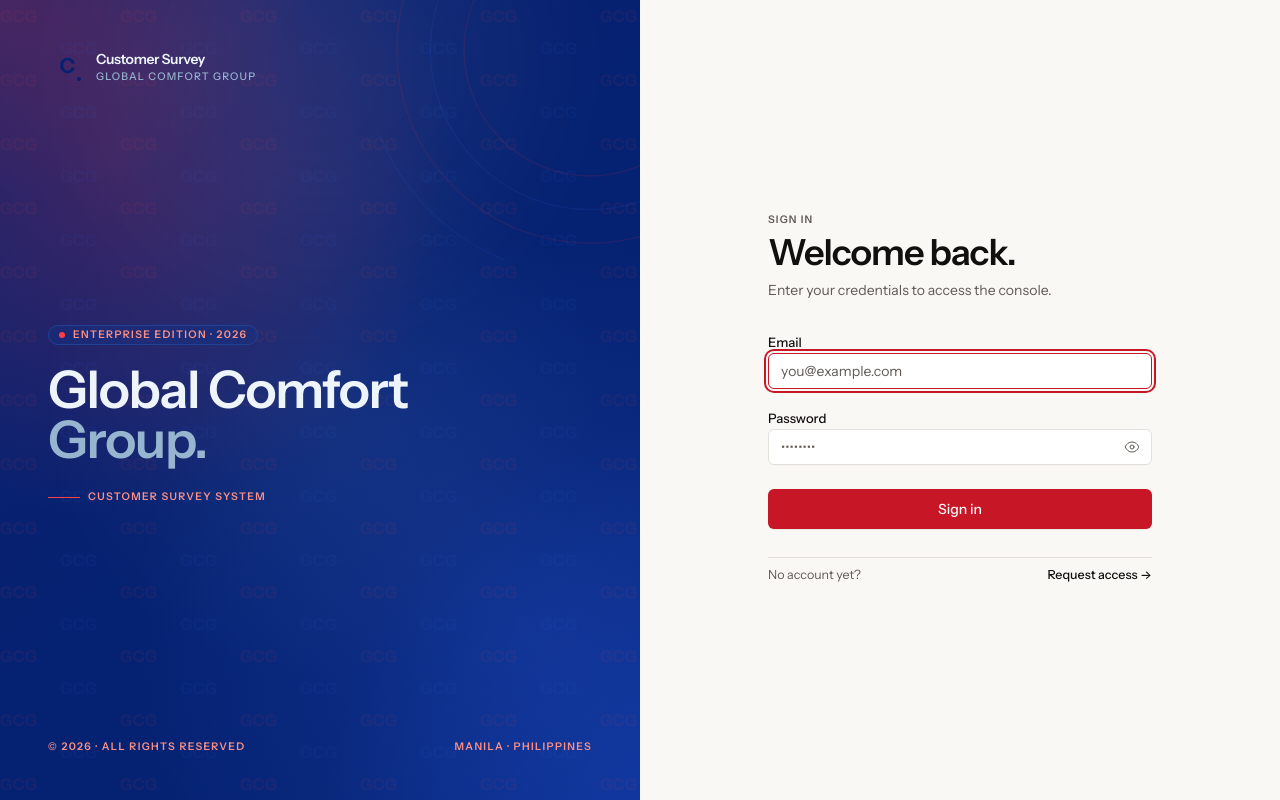
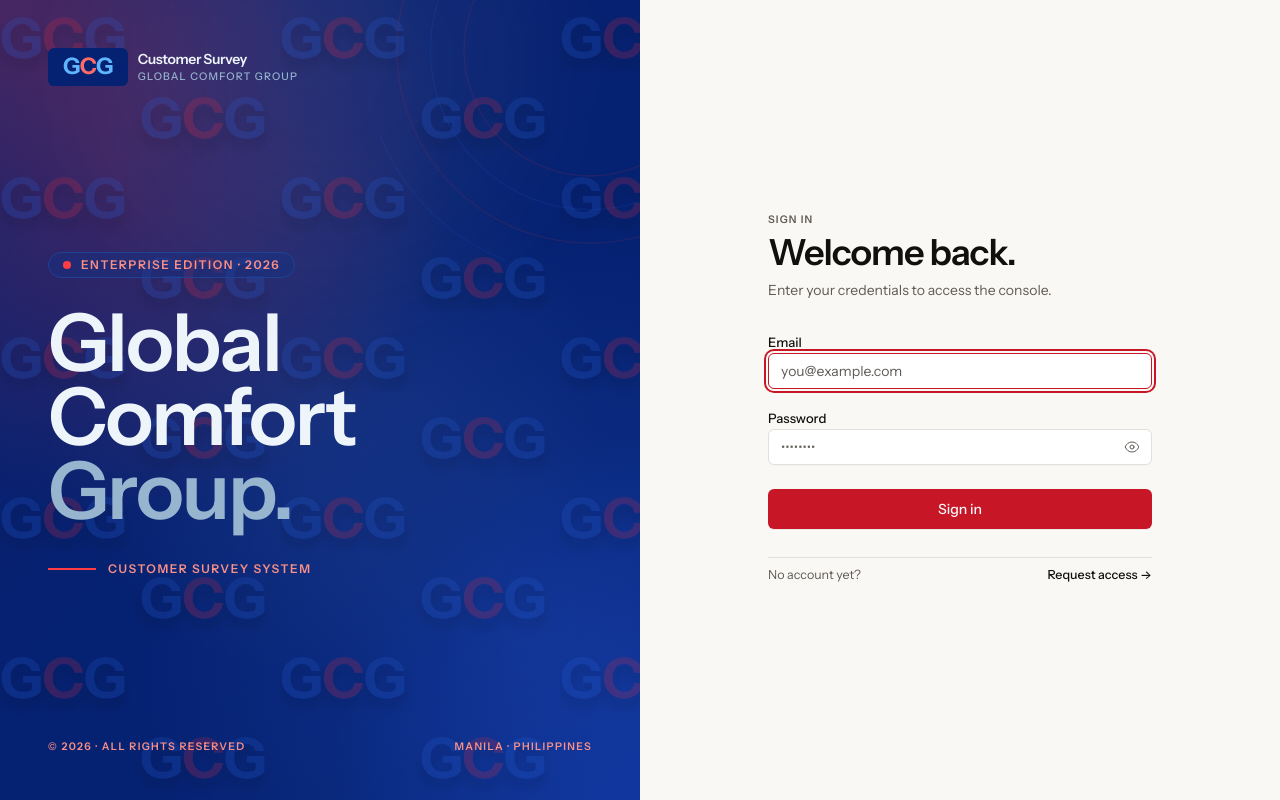
Before and after one commit to ai-officer/customer_survey_client, a React (Vite) app: page /login in a window 1280 px wide. Built offline with nearby package versions, Linux system fonts and the light colour scheme.

Commit message:
feat: dual-color GCG brand mark + faded watermark with shadow on auth hero

```diff
--- a/src/components/Layout.tsx
+++ b/src/components/Layout.tsx
@@ -411,7 +411,7 @@ export default function Layout({ children }: LayoutProps) {
                 <p className="text-[13px] font-medium text-foreground">{user?.full_name || ''}</p>
                 <p className="eyebrow">{user?.role || ''}</p>
               </div>
-              <div className="w-8 h-8 rounded-md bg-foreground text-[color:var(--sidebar-fg)] font-mono text-[11px] font-semibold flex items-center justify-center">
+              <div className="w-8 h-8 rounded-md text-[color:var(--sidebar-fg)] font-mono text-[11px] font-semibold flex items-center justify-center" style={{ background: 'var(--sidebar-bg)' }}>
                 {initials}
               </div>
             </button>
--- a/src/components/ui/auth-hero.tsx
+++ b/src/components/ui/auth-hero.tsx
@@ -40,50 +40,66 @@ export function AuthHero() {
         aria-hidden
       />
 
-      {/* Layer 2 — repeating 'gcg' wordmark texture across the panel.
-         Two staggered rows per tile (offset second row) so it reads as a
-         woven pattern rather than a stiff grid. Uses SVG <pattern> so the
-         tile resolves once and tiles across at any panel size. */}
+      {/* Layer 2 — repeating GCG watermark across the panel. Each tile renders
+         G (blue) · C (red) · G (blue) with a pronounced dual drop-shadow so the
+         letterforms feel pressed into the surface. */}
       <svg
         className="absolute inset-0 w-full h-full pointer-events-none"
         aria-hidden
       >
         <defs>
+          {/* Dual dark drop-shadow — solid colored glyphs sit above a soft
+             far shadow plus a tighter contact shadow, so the dual-color
+             letterforms feel pressed into the deep blue surface. */}
+          <filter id="gcg-emboss" x="-50%" y="-50%" width="200%" height="200%">
+            <feGaussianBlur in="SourceAlpha" stdDeviation="6" result="blur" />
+            <feOffset in="blur" dx="0" dy="9" result="shape" />
+            <feFlood floodColor="oklch(0.06 0.05 264)" floodOpacity="0.75" result="color" />
+            <feComposite in="color" in2="shape" operator="in" result="drop" />
+            <feMerge>
+              <feMergeNode in="drop" />
+              <feMergeNode in="SourceGraphic" />
+            </feMerge>
+          </filter>
           <pattern
             id="gcg-watermark"
             x="0"
             y="0"
-            width="120"
-            height="64"
+            width="280"
+            height="160"
             patternUnits="userSpaceOnUse"
           >
             <text
               x="0"
-              y="22"
+              y="58"
+              filter="url(#gcg-emboss)"
               style={{
                 fontFamily: 'var(--font-sans)',
-                fontWeight: 700,
-                fontSize: 16,
-                letterSpacing: '0.02em',
-                fill: 'oklch(0.62 0.22 25)',
-                fillOpacity: 0.07,
+                fontWeight: 800,
+                fontSize: 56,
+                letterSpacing: '-0.01em',
+                fillOpacity: 0.18,
               }}
             >
-              GCG
+              <tspan fill="oklch(0.55 0.20 264)">G</tspan>
+              <tspan fill="oklch(0.62 0.22 25)">C</tspan>
+              <tspan fill="oklch(0.55 0.20 264)">G</tspan>
             </text>
             <text
-              x="60"
-              y="54"
+              x="140"
+              y="138"
+              filter="url(#gcg-emboss)"
               style={{
                 fontFamily: 'var(--font-sans)',
-                fontWeight: 700,
-                fontSize: 16,
-                letterSpacing: '0.02em',
-                fill: 'oklch(0.55 0.20 264)',
-                fillOpacity: 0.07,
+                fontWeight: 800,
+                fontSize: 56,
+                letterSpacing: '-0.01em',
+                fillOpacity: 0.18,
               }}
             >
-              GCG
+              <tspan fill="oklch(0.55 0.20 264)">G</tspan>
+              <tspan fill="oklch(0.62 0.22 25)">C</tspan>
+              <tspan fill="oklch(0.55 0.20 264)">G</tspan>
             </text>
           </pattern>
         </defs>
@@ -118,35 +134,35 @@ export function AuthHero() {
       </div>
 
       {/* Content — center wordmark composition */}
-      <div className="relative flex flex-col items-start gap-5 max-w-md">
+      <div className="relative flex flex-col items-start gap-7 max-w-2xl">
         {/* small banner strip */}
-        <div className="inline-flex items-center gap-2 px-2.5 py-1 rounded-full border border-[color:var(--sidebar-border)] bg-[color:var(--sidebar-surface)]/40">
+        <div className="inline-flex items-center gap-2.5 px-3.5 py-1.5 rounded-full border border-[color:var(--sidebar-border)] bg-[color:var(--sidebar-surface)]/40">
           <span
-            className="h-1.5 w-1.5 rounded-full"
+            className="h-2 w-2 rounded-full"
             style={{ background: 'var(--sidebar-accent)' }}
             aria-hidden
           />
-          <span className="eyebrow text-[color:var(--sidebar-muted-fg)]">
+          <span className="eyebrow text-[12px] text-[color:var(--sidebar-muted-fg)]">
             enterprise edition · 2026
           </span>
         </div>
 
         <div>
-          <div className="display text-[52px] leading-[0.95] tracking-tight text-[color:var(--sidebar-fg)]">
+          <div className="display text-[80px] leading-[0.92] tracking-tight text-[color:var(--sidebar-fg)]">
             Global Comfort
           </div>
-          <div className="display text-[52px] leading-[0.95] tracking-tight text-[color:var(--sidebar-muted-fg)]">
+          <div className="display text-[80px] leading-[0.92] tracking-tight text-[color:var(--sidebar-muted-fg)]">
             Group.
           </div>
         </div>
 
-        <div className="flex items-center gap-2 mt-2">
+        <div className="flex items-center gap-3 mt-2">
           <span
-            className="h-px w-8"
+            className="h-[2px] w-12"
             style={{ background: 'var(--sidebar-accent)' }}
             aria-hidden
           />
-          <span className="eyebrow text-[color:var(--sidebar-muted-fg)]">
+          <span className="eyebrow text-[12px] text-[color:var(--sidebar-muted-fg)]">
             customer survey system
           </span>
         </div>
--- a/src/components/ui/brand-mark.tsx
+++ b/src/components/ui/brand-mark.tsx
@@ -8,42 +8,40 @@ interface BrandMarkProps {
 }
 
 /**
- * Identity mark: a single upright "C" in Instrument Sans on a dark tile with
- * an accent dot. Uses the brand typography so the mark and the wordmark
- * stay coherent at all sizes.
+ * Identity mark: the dual-color "GCG" monogram on a tile. G (blue) · C (red) ·
+ * G (blue) — uses the brand typography so the mark and wordmark stay coherent
+ * at all sizes. Tile aspect is wider than tall to fit the three glyphs.
  */
 export function BrandMark({ size = 36, inverted = false, className }: BrandMarkProps) {
+  // Wider tile so the three glyphs read clearly with breathing room.
+  const width = size * 2.1;
+  // Inverted (on dark sidebar): tile blends into the surface and glyphs
+  // brighten so the dual-color identity stays legible.
+  // Default (on light surface): dark tile with full-saturation brand glyphs.
+  const tileBg = inverted ? 'var(--sidebar-bg)' : 'var(--foreground)';
+  const blue = inverted ? 'var(--sidebar-accent-secondary)' : 'var(--gcg-blue)';
+  const red = inverted ? 'oklch(0.74 0.20 25)' : 'var(--gcg-red)';
   return (
     <span
       className={cn(
         'relative inline-flex items-center justify-center shrink-0 rounded-md',
-        inverted ? 'bg-sidebar-fg' : 'bg-foreground',
         className,
       )}
-      style={{ width: size, height: size }}
+      style={{ width, height: size, paddingInline: size * 0.15, background: tileBg }}
       aria-hidden
     >
       <span
         className="font-sans font-bold leading-none"
         style={{
-          fontSize: size * 0.55,
-          color: inverted ? 'var(--sidebar-bg)' : 'var(--primary)',
-          letterSpacing: '-0.04em',
+          fontSize: size * 0.6,
+          letterSpacing: '-0.03em',
           marginTop: -1,
         }}
       >
-        C
+        <span style={{ color: blue }}>G</span>
+        <span style={{ color: red }}>C</span>
+        <span style={{ color: blue }}>G</span>
       </span>
-      <span
-        className="absolute rounded-full"
-        style={{
-          bottom: size * 0.12,
-          right: size * 0.12,
-          width: size * 0.13,
-          height: size * 0.13,
-          background: inverted ? 'var(--sidebar-bg)' : 'var(--primary)',
-        }}
-      />
     </span>
   );
 }
```
